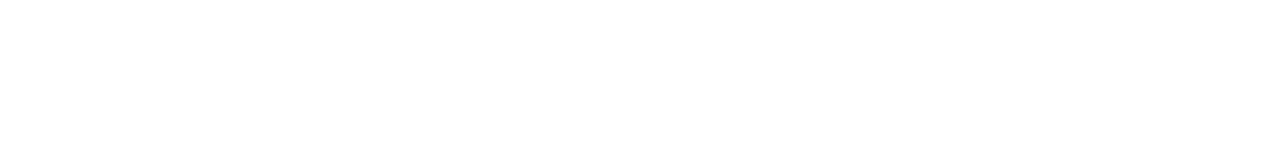
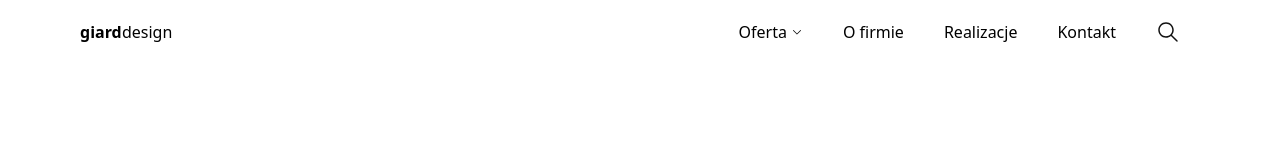
Before and after one commit to jakubmakowski/giarddesign, a plain HTML site: page index.html in a window 1280 px wide. Drawn offline with nearby package versions, Linux system fonts and the light colour scheme.

Commit message:
build navigation

```diff
--- a/index.html
+++ b/index.html
@@ -3,10 +3,33 @@
   <head>
     <meta charset="UTF-8" />
     <meta name="viewport" content="width=device-width, initial-scale=1.0" />
-    <title></title>
+    <title>giard design</title>
+    <link href="https://fonts.googleapis.com/css2?family=Open+Sans:wght@400;700&display=swap" rel="stylesheet">
     <script src="https://cdn.tailwindcss.com"></script>
   </head>
   <body>
+    <div class="flex flex-col">
+      <nav class="flex justify-between ml-20 mr-20">
+        <h1 class="text-base font-bold py-5">giard
+          <span class="font-normal relative right-1">design</span>
+        </h1>
+        <ul class="flex items-center">
+          <li class="flex items-center m-5 cursor-pointer">Oferta
+            <svg class="ml-1" xmlns="http://www.w3.org/2000/svg" width="12" height="12" viewBox="0 0 12 12" fill="none">
+              <path fill-rule="evenodd" clip-rule="evenodd" d="M2.13017 4.81427C1.95661 4.6407 1.95661 4.3593 2.13017 4.18573C2.28796 4.02794 2.53487 4.0136 2.70887 4.1427L2.75871 4.18573L6 7.42681L9.24129 4.18573C9.39907 4.02794 9.64599 4.0136 9.81998 4.1427L9.86983 4.18573C10.0276 4.34352 10.042 4.59043 9.91286 4.76442L9.86983 4.81427L6.31427 8.36983C6.15648 8.52761 5.90957 8.54196 5.73558 8.41286L5.68573 8.36983L2.13017 4.81427Z" fill="#111111"/>
+            </svg>
+          </li>
+          <li class="m-5 cursor-pointer">O firmie</li>
+          <li class="m-5 cursor-pointer">Realizacje</li>
+          <li class="m-5 cursor-pointer">Kontakt</li>
+          <li class="m-5 cursor-pointer">
+            <svg xmlns="http://www.w3.org/2000/svg" width="24" height="24" viewBox="0 0 24 24" fill="none">
+              <path fill-rule="evenodd" clip-rule="evenodd" d="M10 2.25C5.71979 2.25 2.25 5.71979 2.25 10C2.25 14.2802 5.71979 17.75 10 17.75C11.87 17.75 13.5853 17.0877 14.9242 15.9848L20.4697 21.5303L20.5538 21.6029C20.8474 21.8208 21.2641 21.7966 21.5303 21.5303C21.8232 21.2374 21.8232 20.7626 21.5303 20.4697L15.9848 14.9242C17.0877 13.5853 17.75 11.87 17.75 10C17.75 5.71979 14.2802 2.25 10 2.25ZM10 3.75C13.4518 3.75 16.25 6.54822 16.25 10C16.25 13.4518 13.4518 16.25 10 16.25C6.54822 16.25 3.75 13.4518 3.75 10C3.75 6.54822 6.54822 3.75 10 3.75Z" fill="#111111"/>
+            </svg>
+          </li>
+        </ul>
+      </nav>
+    </div>
     <script src="js/script.js"></script>
   </body>
 </html>
```
